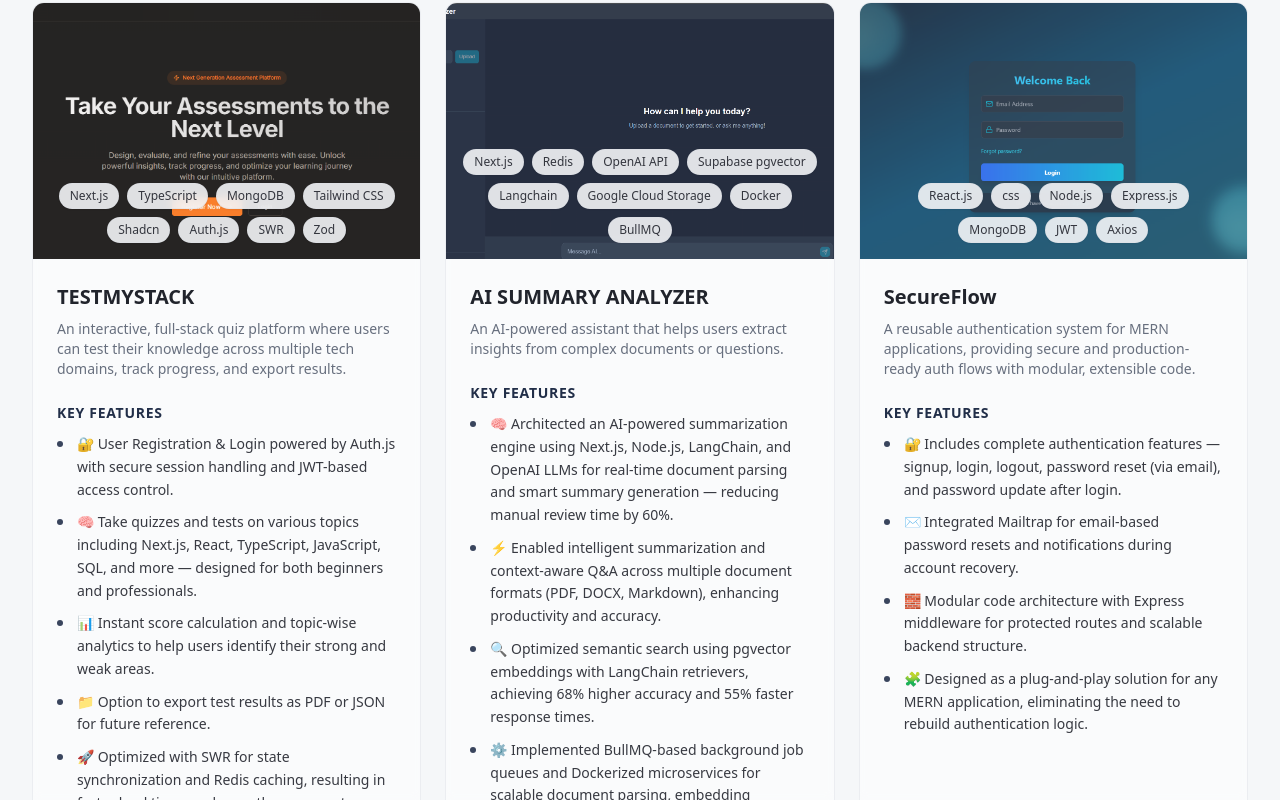
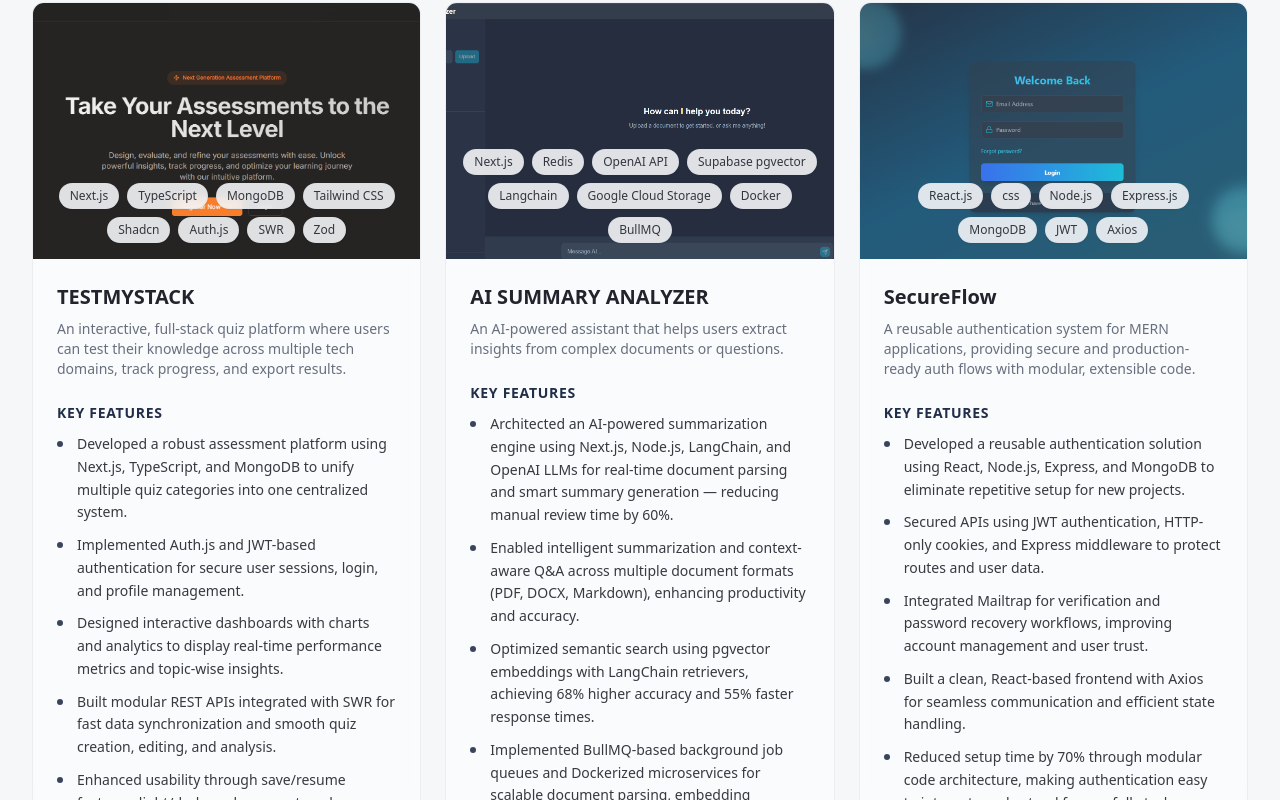
Before and after one commit to sarvesh092/My-Portfolio, a React (Vite) app: page / in a window 1280 px wide. Shown: the part 2000-2800 px from the top of the page. Built offline with nearby package versions, Linux system fonts and the light colour scheme; the HTML template or start-up script is replaced by a standard one.

Commit message:
latest info update

```diff
--- a/src/Data/data.json
+++ b/src/Data/data.json
@@ -4,11 +4,12 @@
       "title": "TESTMYSTACK",
       "description": "An interactive, full-stack quiz platform where users can test their knowledge across multiple tech domains, track progress, and export results.",
       "features": [
-        "🔐 User Registration & Login powered by Auth.js with secure session handling and JWT-based access control.",
-        "🧠 Take quizzes and tests on various topics including Next.js, React, TypeScript, JavaScript, SQL, and more — designed for both beginners and professionals.",
-        "📊 Instant score calculation and topic-wise analytics to help users identify their strong and weak areas.",
-        "📁 Option to export test results as PDF or JSON for future reference.",
-        "🚀 Optimized with SWR for state synchronization and Redis caching, resulting in faster load times and smooth concurrent usage."
+        "Developed a robust assessment platform using Next.js, TypeScript, and MongoDB to unify multiple quiz categories into one centralized system.",
+        "Implemented Auth.js and JWT-based authentication for secure user sessions, login, and profile management.",
+        "Designed interactive dashboards with charts and analytics to display real-time performance metrics and topic-wise insights.",
+        "Built modular REST APIs integrated with SWR for fast data synchronization and smooth quiz creation, editing, and analysis.",
+        "Enhanced usability through save/resume features, light/dark mode support, and responsive layouts optimized for all devices.",
+        "Engineered 10+ reusable components using Tailwind CSS and Shadcn to ensure consistency, scalability, and maintainability across the platform."
       ],
       "techStack": [
         "Next.js",
@@ -20,18 +21,18 @@
         "SWR",
         "Zod"
       ],
-      "github": "#",
+      "github": "https://github.com/sarvesh092/TestMyStack",
       "Link": "https://test-my-stack.vercel.app/"
     },
     {
       "title": "AI SUMMARY ANALYZER",
       "description": "An AI-powered assistant that helps users extract insights from complex documents or questions.",
       "features": [
-        "🧠 Architected an AI-powered summarization engine using Next.js, Node.js, LangChain, and OpenAI LLMs for real-time document parsing and smart summary generation — reducing manual review time by 60%.",
-        "⚡ Enabled intelligent summarization and context-aware Q&A across multiple document formats (PDF, DOCX, Markdown), enhancing productivity and accuracy.",
-        "🔍 Optimized semantic search using pgvector embeddings with LangChain retrievers, achieving 68% higher accuracy and 55% faster response times.",
-        "⚙️ Implemented BullMQ-based background job queues and Dockerized microservices for scalable document parsing, embedding generation, and cloud deployment.",
-        "☁️ Designed the backend to seamlessly integrate with cloud infrastructure, ensuring reliability, high throughput, and easy scalability for AI-driven workloads."
+        "Architected an AI-powered summarization engine using Next.js, Node.js, LangChain, and OpenAI LLMs for real-time document parsing and smart summary generation — reducing manual review time by 60%.",
+        "Enabled intelligent summarization and context-aware Q&A across multiple document formats (PDF, DOCX, Markdown), enhancing productivity and accuracy.",
+        "Optimized semantic search using pgvector embeddings with LangChain retrievers, achieving 68% higher accuracy and 55% faster response times.",
+        "Implemented BullMQ-based background job queues and Dockerized microservices for scalable document parsing, embedding generation, and cloud deployment.",
+        "Designed the backend to seamlessly integrate with cloud infrastructure, ensuring reliability, high throughput, and easy scalability for AI-driven workloads."
       ],
       "techStack": [
         "Next.js",
@@ -50,10 +51,11 @@
       "title": "SecureFlow",
       "description": "A reusable authentication system for MERN applications, providing secure and production-ready auth flows with modular, extensible code.",
       "features": [
-        "🔐 Includes complete authentication features — signup, login, logout, password reset (via email), and password update after login.",
-        "✉️ Integrated Mailtrap for email-based password resets and notifications during account recovery.",
-        "🧱 Modular code architecture with Express middleware for protected routes and scalable backend structure.",
-        "🧩 Designed as a plug-and-play solution for any MERN application, eliminating the need to rebuild authentication logic."
+        "Developed a reusable authentication solution using React, Node.js, Express, and MongoDB to eliminate repetitive setup for new projects.",
+        "Secured APIs using JWT authentication, HTTP-only cookies, and Express middleware to protect routes and user data.",
+        "Integrated Mailtrap for verification and password recovery workflows, improving account management and user trust.",
+        "Built a clean, React-based frontend with Axios for seamless communication and efficient state handling.",
+        "Reduced setup time by 70% through modular code architecture, making authentication easy to integrate and extend for any full-stack or SaaS project."
       ],
       "techStack": [
         "React.js",
@@ -70,32 +72,33 @@
   ],
   "experiences": [
     {
-      "title": " Associate Software Engineer - Full Stack Developer",
+      "title": "Associate Software Engineer — Full Stack Developer",
       "company": "SLK Software",
       "period": "2023 - Present",
       "location": "Bangalore, India",
-      "description": "Leading development of scalable web applications. Implemented real-time features and optimized performance.",
+      "description": "Developing scalable, AI/ML-driven web applications with a strong focus on performance, automation, and real-time data visualization.",
       "achievements": [
-        "Led development of multiple end-to-end full stack applications, managing both frontend and backend workflows, ensuring high scalability and robust architecture. ",
-        "Built interactive dashboards, feature-engineering modules, and ML pipeline integrations, reducing model-building time by 70%.",
-        "Built multiple responsive and reusable components across various projects using libraries such as Material UI, PrimeReact, Shadcn, and others. Focused on reducing code duplication, enhancing maintainability, and improving overall performance through Lighthouse and Chrome DevTools optimizations.",
-        "Engineered REST APIs, WebSockets, and Redis caching for high-performance data exchange (87% faster API responses).",
-        "Optimized deployment pipelines using Docker, Azure DevOps, and Nginx, reducing deployment time by 40% and cloud costs by 65%.",
-        "Designed real-time analytics dashboards and visualizations using Nivo Charts, Chart.js, and React Flow, improving decision efficiency by 60%.",
-        "Collaborated with cross-functional teams (ML, DevOps, and Design) in Agile sprints, mentoring peers, conducting code reviews, and communicating technical progress to stakeholders."
+        "Architected a no-code AutoML platform that automated data ingestion, feature engineering, and model comparison, significantly reducing manual workload and accelerating insight generation.",
+        "Built and optimized real-time dashboards, drag-and-drop data upload flows, and visual diagnostic tools using React, Next.js, and Nivo Charts to enhance user analytics and interactivity.",
+        "Developed modular, reusable frontend components with React, TypeScript, Redux Toolkit, Tailwind, and Shadcn, improving code maintainability and UI consistency across projects.",
+        "Engineered REST APIs, WebSocket-based event systems, and Redis caching for real-time communication and high-performance data synchronization.",
+        "Enhanced large dataset rendering through memoization, lazy loading, and virtualization, reducing load time by 74%.",
+        "Streamlined Docker and Azure-based CI/CD pipelines with Nginx configuration, reducing deployment time by 40% and simplifying release workflows.",
+        "Implemented secure authentication, role-based access control, and microservice communication using JWT, Redis, and AWS Lambda for scalable backend workflows.",
+        "Collaborated with ML, DevOps, and UI/UX teams in Agile sprints to deliver production-ready features and improve release reliability."
       ]
     },
     {
-      "title": "Software Intern",
+      "title": "Full Stack Web Developer Intern",
       "company": "Compsoft Technologies",
-      "period": "August 2022 - September 2022",
+      "period": "August 2022 - October 2022",
       "location": "Bangalore, India",
-      "description": "Developed a responsive resume builder web app using MERN stack with dynamic templates, reusable UI components, and real-time preview optimization.",
+      "description": "Designed and developed a responsive Resume Builder web application using the MERN stack with dynamic templates, real-time previews, and reusable UI components.",
       "achievements": [
-        "Developed a resume template builder website using HTML, CSS, JavaScript, React, and Node.js, enabling users to create and download personalized resume templates dynamically.",
-        "Built a real-time preview feature using React state management and optimized rendering logic, improving UI responsiveness by 45%.",
-        "Designed reusable and responsive UI components with modular architecture, reducing code redundancy.",
-        "Integrated REST APIs for template management and user customization, enhance scalability and performance."
+        "Built an online resume creation platform using React, Node.js, Express, and MySQL, enabling users to generate professional resumes through dynamic templates and instant previews.",
+        "Implemented over 20 customizable themes with drag-and-drop personalization, enhancing user engagement and improving creation speed by 40%.",
+        "Developed modular REST APIs for authentication and template management, ensuring scalable performance and smooth data flow across the app.",
+        "Designed responsive, mobile-friendly UI layouts optimized for cross-device rendering using React and Tailwind CSS."
       ]
     }
   ],
--- a/src/pages/IntroSection.tsx
+++ b/src/pages/IntroSection.tsx
@@ -123,6 +123,9 @@ const IntroSection = () => {
                   </p>
                   <p className="text-sm text-muted-foreground">
                     Associate Software Engineer (Full Stack Developer)
+                  </p>
+                  <p className="text-sm text-muted-foreground">
+                  Oct 2023 - Present
                   </p>
                 </div>
               </motion.div>
--- a/src/pages/NavBar.tsx
+++ b/src/pages/NavBar.tsx
@@ -24,8 +24,6 @@ const Navigation = () => {
       console.warn(`Element with selector "${href}" not found`);
       return;
     }
-
-    console.log(`Scrolling to ${href}`);
 
     const scrollWithOffset = () => {
       const rect = element.getBoundingClientRect();
@@ -83,7 +81,7 @@ const Navigation = () => {
       }`}
     >
       <div className="max-w-7xl mx-auto px-4 sm:px-6 lg:px-8">
-        <div className="flex items-center justify-between h-16 sm:h-18">
+        <div className="flex items-center justify-between h-14 sm:h-18">
           <motion.div
             initial={{ opacity: 0 }}
             animate={{ opacity: 1 }}
@@ -91,7 +89,7 @@ const Navigation = () => {
             className="text-lg sm:text-xl font-bold cursor-pointer"
             onClick={() => scrollToSection('#home')}
           >
-            <span className="text-gradient">SK</span>
+            <span className="text-gradient">Sarvesh</span>
           </motion.div>
 
           <div className="hidden md:flex items-center gap-8">
```
Also changed, not shown: src/pages/AboutMe.tsx (+23 -17 lines).
